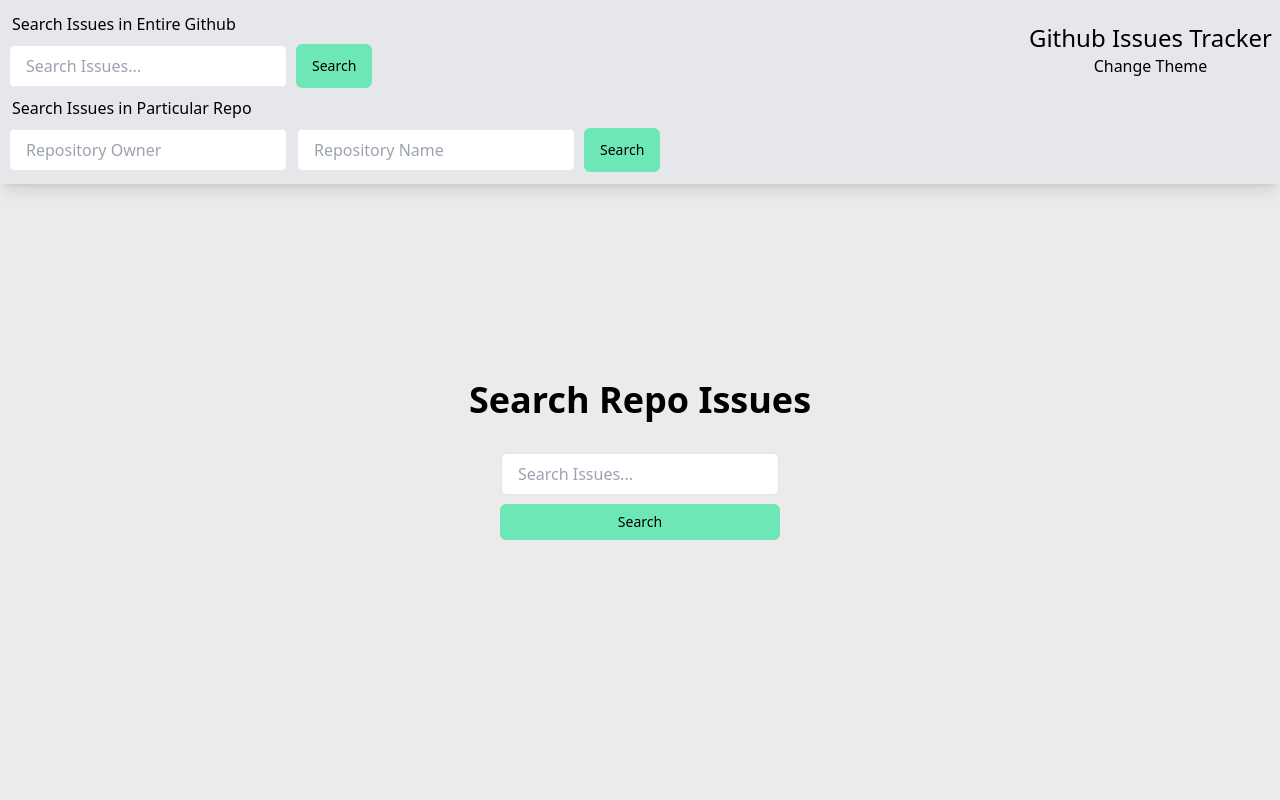
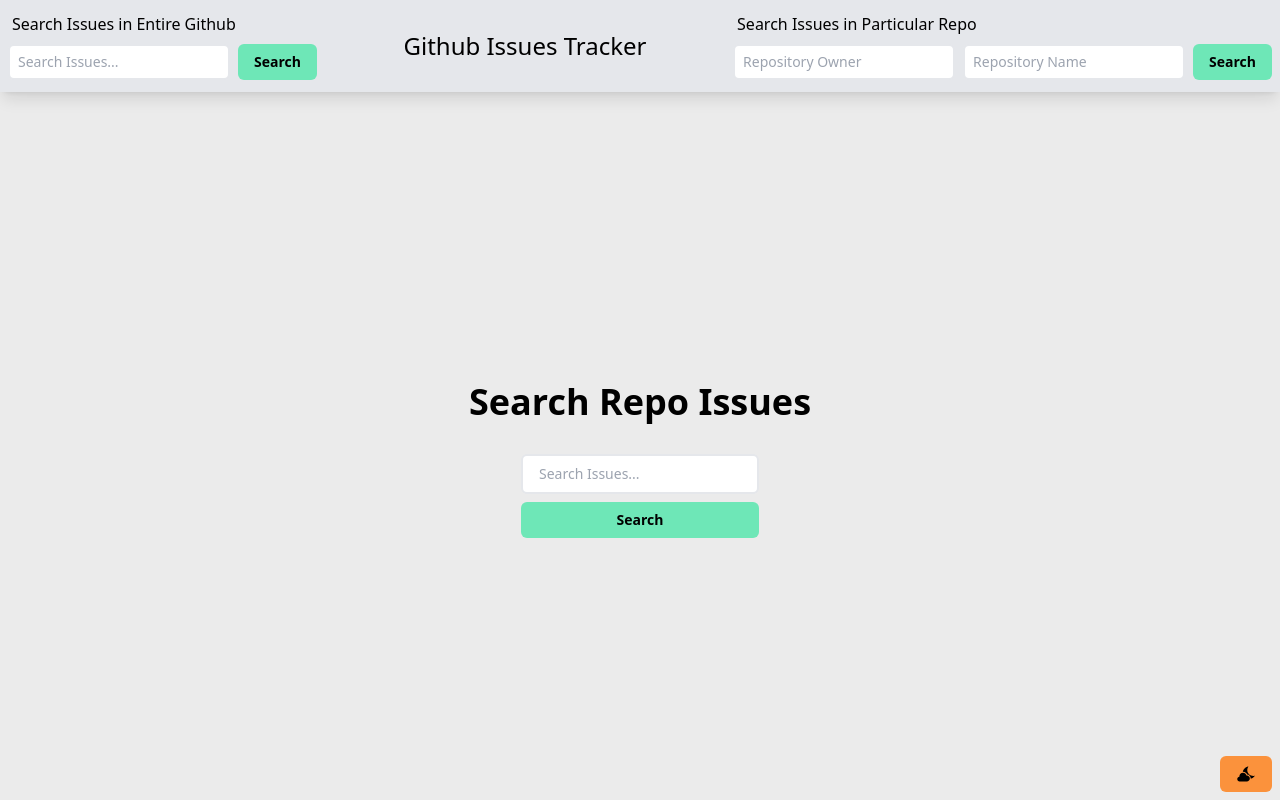
Before and after one commit to mza-codes/github-issues-next, a Next.js app: page / in a window 1280 px wide. Built offline with nearby package versions, Linux system fonts and the light colour scheme.

Commit message:
Fixed Theme Issue, Improved Layout

```diff
--- a/src/app/layout.tsx
+++ b/src/app/layout.tsx
@@ -1,4 +1,5 @@
 import Header from "../components/Header";
+import ThemeController from "../components/ThemeControl";
 import "../styles/globals.css";
 
 export default function RootLayout({ children }: { children: React.ReactNode }) {
@@ -12,6 +13,7 @@
             <body>
                 <Header />
                 <main className="min-h-[100dvh] col center pt-24">{children}</main>
+                <ThemeController />
             </body>
         </html>
     );
--- a/src/app/search/[repo]/page.tsx
+++ b/src/app/search/[repo]/page.tsx
@@ -20,7 +20,9 @@
         return (
             <>
                 <section className="col center gap-2">
-                    <h2 className="h3 my-6">Listing Issues with query: {q}</h2>
+                    <h2 className="h3 my-6 text-center mx-2">
+                        Listing Issues with query: {q}
+                    </h2>
                     <Issues data={data?.items} />
                 </section>
                 <PaginationWrapper>
--- a/src/components/Header.tsx
+++ b/src/components/Header.tsx
@@ -1,24 +1,31 @@
 import Link from "next/link";
 import Search from "./Search";
-import ThemeController from "./ThemeControl";
 
 export default function Header() {
     return (
         <header className="w-full fixed top-0 header z-50 min-h-[80px] py-3 row flex-wrap gap-2 justify-between shadow-lg">
             <div className="col justify-center text-left mx-2 gap-2">
                 <span className="ml-1">Search Issues in Entire Github</span>
-                <Search row={true} repo={true} />
+                <Search sm={true} row={true} repo={true} />
             </div>
-            <div className="col justify-center text-left mx-2">
+            <div className="col justify-center gap-3 text-left mx-2">
+                <div className="hidden xl:block">
                     <Link href="/" className="h6">
                         Github Issues Tracker
                     </Link>
-                <ThemeController />
                 </div>
+                <div className="block xl:hidden">
+                    <Link className="btn-submit btn-hover" href="/user">
+                        Search User Repo
+                    </Link>
+                </div>
+            </div>
+            <section className="hidden xl:flex">
                 <div className="col justify-center text-left mx-2 gap-2">
                     <span className="ml-1">Search Issues in Particular Repo</span>
-                <Search row={true} repo={false} />
+                    <Search sm={true} row={true} repo={false} />
                 </div>
+            </section>
         </header>
     );
 }
--- a/src/components/IssueCard.tsx
+++ b/src/components/IssueCard.tsx
@@ -3,15 +3,22 @@
 import { FaGithub } from "react-icons/fa";
 
 export default function IssueCard({ item }: IssueCardProps) {
-    // const arr = item.repository_url.split("/");
-    // const [repo, user] = [arr[arr.length - 1], arr[arr.length - 2]];
+    const arr = item.repository_url.split("/");
+    const [repo, user] = [arr[arr.length - 1], arr[arr.length - 2]];
 
     return (
-        <div className="w-full bg-slate-200 min-h-[180px] col theme-text text-start gap-2 relative p-3 rounded-md border-2 border-black bg-opacity-40 hover:bg-opacity-80">
-            <h1 className="text-sm">{item.title}</h1>
-            <h2 className="text-base">By {item.user.login}</h2>
-            <article className="prose lg:prose-xl text-base overflow-hidden">
-                {item.body?.length > 280 ? item.body.slice(0, 280) + "..." : item.body}
+        <div className="w-full issue-card min-h-[180px] col theme-text text-start gap-2 relative p-3 rounded-md border-2 border-black">
+            <h1 className="text-sm">
+                <b>
+                    {user}/{repo}
+                </b>{" "}
+                {item.title}
+            </h1>
+            <h2 className="text-xs font-semibold">
+                {new Date(item.created_at).toLocaleString()}
+            </h2>
+            <article className="prose markdown-text text-base overflow-hidden">
+                {item.body?.length > 280 ? item.body.slice(0, 280) + " ..." : item.body}
             </article>
             {/* <h3 className="text-base">Last Modified: {moment(item.updated_at).calendar()}</h3> */}
             {/* <h3 className="text-base">Created: {moment(item.created_at).calendar()}</h3> */}
--- a/src/components/Search.tsx
+++ b/src/components/Search.tsx
@@ -7,16 +7,18 @@
     {
         name: "user",
         minLength: 1,
+        maxLength: 120,
         placeholder: "Repository Owner",
     },
     {
         name: "repo",
         minLength: 1,
+        maxLength: 120,
         placeholder: "Repository Name",
     },
 ] as DetailedHTMLProps<InputHTMLAttributes<HTMLInputElement>, HTMLInputElement>[];
 
-export default function Search({ repo = false, row = false }: Props) {
+export default function Search({ repo, row, sm }: Props) {
     const router = useRouter();
 
     function handleSubmitWUser(e: FormEvent<HTMLFormElement>) {
@@ -37,7 +39,8 @@
                 <input
                     required={true}
                     name="q"
-                    className="input-field"
+                    maxLength={120}
+                    className={`input-field ${sm ? "py-1 px-2" : "py-2 px-4"}`}
                     placeholder="Search Issues..."
                 />
                 <input type="hidden" value={1} name="page" readOnly />
@@ -54,7 +57,7 @@
                         key={field.name}
                         required={true}
                         {...field}
-                        className="input-field"
+                        className={`input-field ${sm ? "py-1 px-2" : "py-2 px-4"}`}
                     />
                 ))}
                 <button type="submit" className={`btn-submit btn-hover text-sm`}>
@@ -67,4 +70,5 @@
 type Props = {
     repo?: boolean;
     row?: boolean;
+    sm?: boolean;
 };
--- a/src/components/ThemeControl.tsx
+++ b/src/components/ThemeControl.tsx
@@ -1,13 +1,20 @@
 "use client";
 
+import { IoIosCloudyNight } from "react-icons/io";
+
 export default function ThemeController() {
-    const handleTheme = () => {
-        document?.body?.classList?.toggle("theme");
-    };
+
+    function handleTheme() {
+        document.documentElement.classList.toggle("dark");
+    }
+
     return (
         <>
-            <button type="button" onClick={handleTheme}>
-                Change Theme
+            <button
+                type="button"
+                className="fixed bottom-2 text-xl right-2 rounded-md py-2 px-4 bg-orange-400 hover:bg-orange-500"
+                onClick={handleTheme}>
+                <IoIosCloudyNight />
             </button>
         </>
     );
--- a/src/styles/globals.css
+++ b/src/styles/globals.css
@@ -14,21 +14,30 @@
     --text-main: #000;
     --text-sec: #fff;
     --bg-header: rgb(229, 231, 235);
+    --issue-card: #ccc;
 }
 
-.theme {
+.dark {
     --bg-main: #333;
     --text-main: #fff;
     --text-sec: #111;
     --bg-header: #222;
+    --issue-card: #222;
+}
+
+.markdown-text {
+    color: var(--text-main) !important;
 }
 
 .theme-text {
     color: var(--text-main);
 }
 
+.issue-card {
+    background-color: var(--issue-card);
+}
+
 .header {
-    /* bg-gray-200 */
     background-color: var(--bg-header);
 }
 
@@ -53,7 +62,7 @@
 
 .input-field {
     color: #000;
-    @apply py-2 px-4 min-w-[280px] w-max rounded-md focus:border-green-500 outline-none border-2;
+    @apply min-w-[200px] text-sm rounded-md focus:border-green-500 outline-none border-2;
 }
 
 .btn-submit {
@@ -61,7 +70,7 @@
 }
 
 .btn-hover {
-    @apply active:scale-95 transition-all ease-in-out;
+    @apply active:scale-95 transition-all ease-in-out font-semibold;
 }
 
 .img-pacleholder {
@@ -145,6 +154,10 @@
     @apply opacity-0 hover:opacity-100 cursor-pointer;
 }
 
+.hover-opacify {
+    @apply bg-opacity-40 hover:bg-opacity-80;
+}
+
 /* LOADER BAR */
 .bar {
     position: fixed;
--- a/tailwind.config.js
+++ b/tailwind.config.js
@@ -9,4 +9,5 @@
         extend: {},
     },
     plugins: [require("@tailwindcss/typography")],
+    darkMode: "class",
 };
```
Also changed, not shown: src/api.ts (+3 -4 lines), 1 other file (tests, documents, lock files or other folders). Lines whose indentation alone changed are shown as unchanged.
